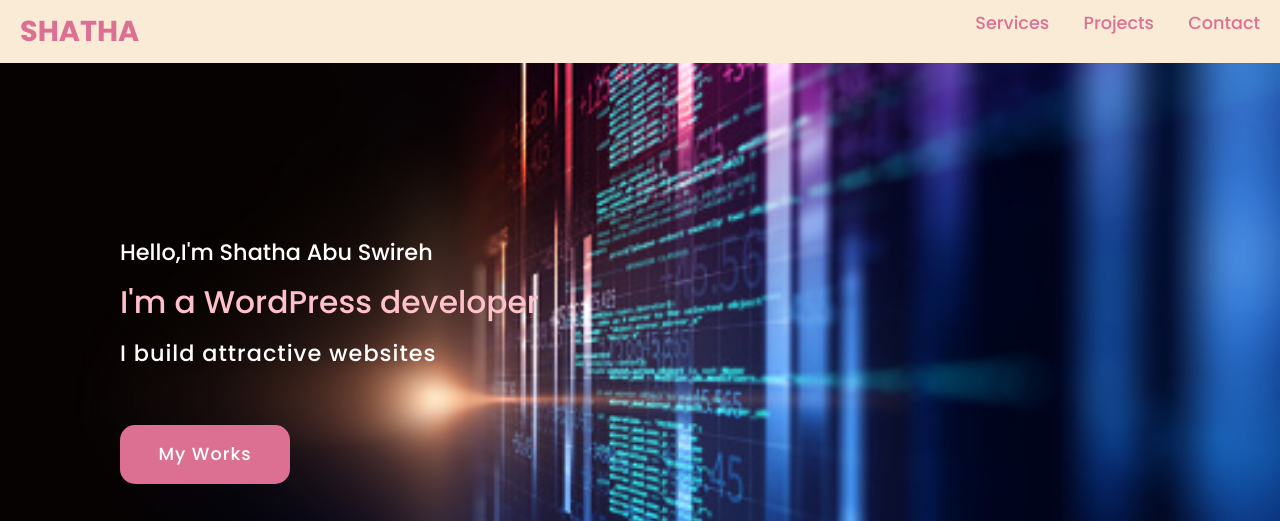
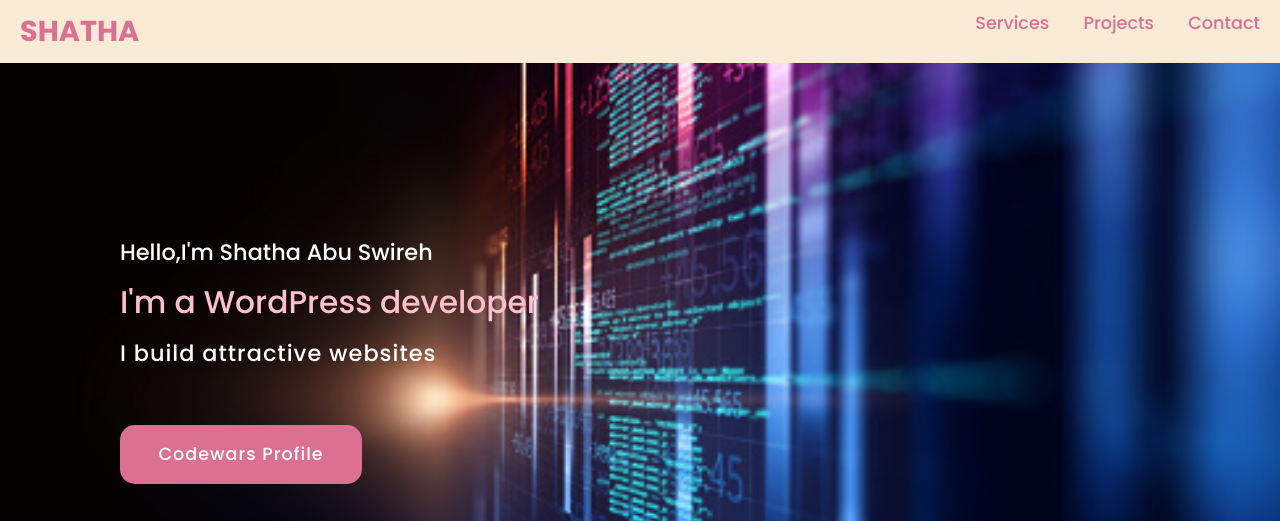
Before and after one commit to ShathaIzzat/Shatha-protfolio, a plain HTML site: page index.html in a window 1280 px wide. Shown: the top 521 px of the page. Drawn offline with Linux system fonts and the light colour scheme.

Commit message:
Add files via upload
add code wars profile

```diff
--- a/index.html
+++ b/index.html
@@ -22,7 +22,7 @@
         <div>
         <h2>Hello,I'm Shatha Abu Swireh<br><span>I'm a WordPress developer</span> </h2>
         <h3>I build attractive websites</h3><br>
-        <a href="#projects" class="main-button">My Works</a>
+        <a href="https://www.codewars.com/users/ShathaIzzat" class="main-button">Codewars Profile</a>
         <div class="social-icons">
             <a href="https://www.linkedin.com/in/shatha-abu-swireh/" ><i class="fa-brands fa-linkedin"></i></a>
             <a href="https://twitter.com/shatha_izzat"><i class="fa-brands fa-twitter"></i></a>
```
